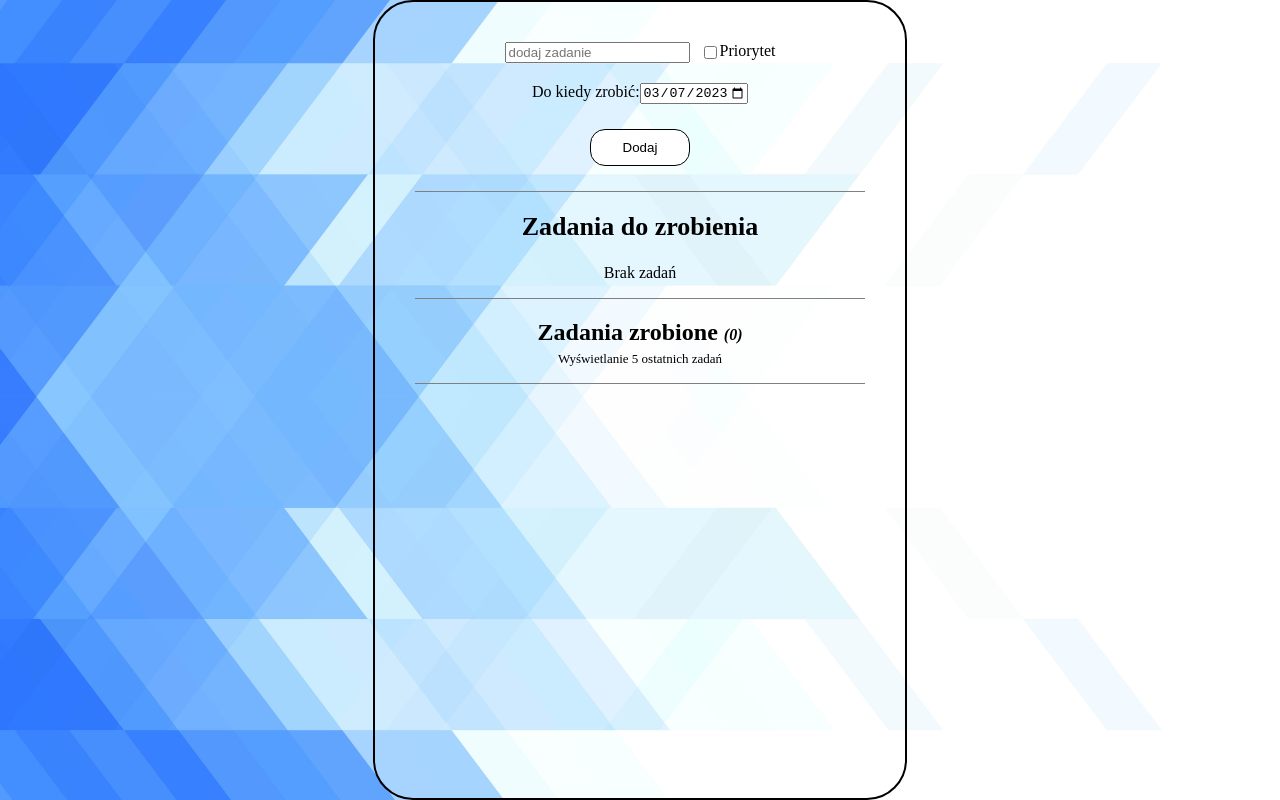
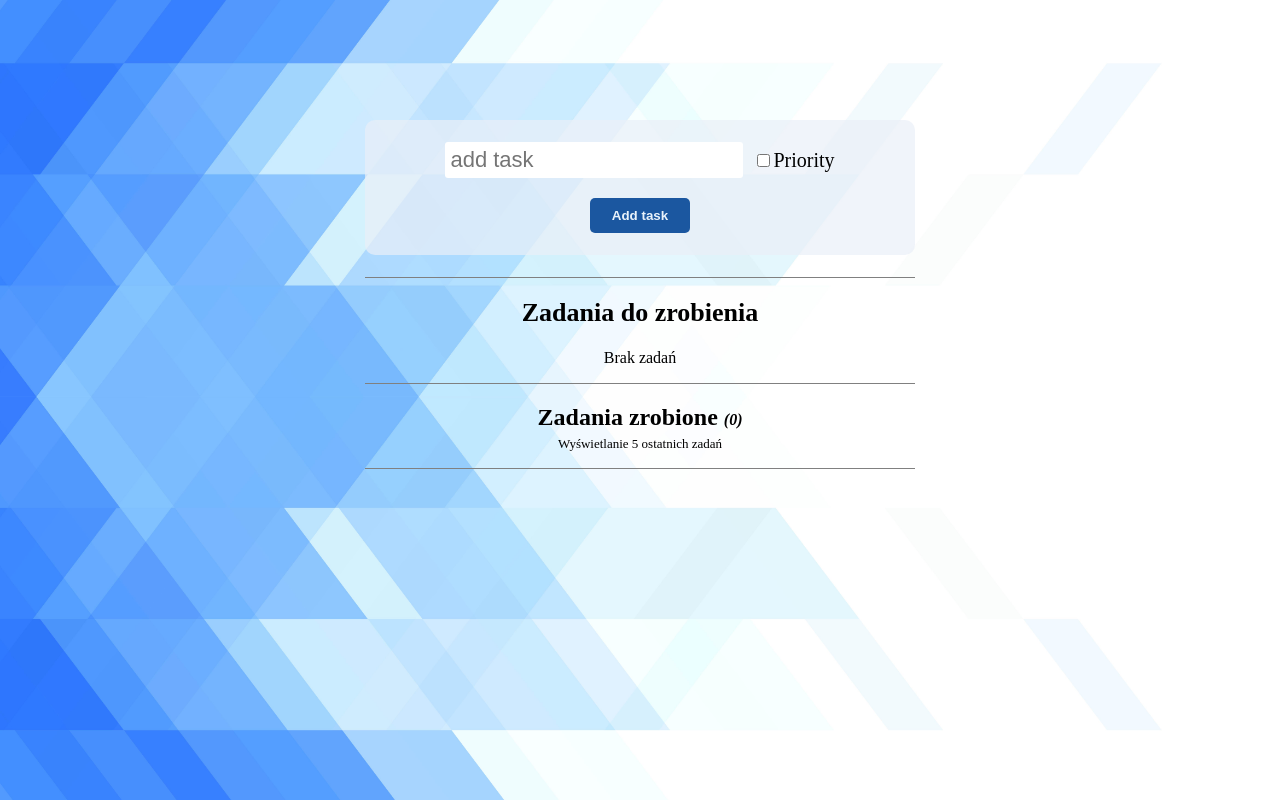
Before and after one commit to paulinaslabosz/todo-app, a React (Create React App) app: page / in a window 1280 px wide. Built offline with nearby package versions, Linux system fonts and the light colour scheme.

Commit message:
Styling: addTask component, delete date

```diff
--- a/src/components/AddTask.css
+++ b/src/components/AddTask.css
@@ -1,31 +1,41 @@
+form {
+    background-color: rgba(234, 240, 248, 0.7);
+    border-radius: 10px;
+    padding: 22px;
 
-
-label {
-display: flex;
-justify-content: center;
 }
 
 
+.input_addTask {
+    border-radius: 3px;
+    border: none;
+    font-size: 22px;
+    padding: 5px;
+}
+
+
+.priority {
+    margin-left: 10px;
+    display: flex;
+    align-items: center;
+    font-size: 20px;
+}
 .inlineWrapper {
     display: flex;
     justify-content: center;
     margin-bottom: 20px;
 }
 
-.priority {
-    margin-left: 10px;
-}
-
 
 button {
     display: block;
-    margin: 25px auto;
-    border: 1px solid black;
+    margin: auto;
+   border: none;
     padding: 10px;
-    border-radius: 15px;
+    border-radius: 5px;
+    background-color: rgb(27, 87, 160);
     width: 100px;
-    background-color: white;
+    font-weight: bold;
+    color: rgb(233, 242, 250);
+    cursor: pointer;
 }
- button:hover {
-    background-color: rgb(208, 211, 211);
- }
--- a/src/components/AddTask.js
+++ b/src/components/AddTask.js
@@ -48,11 +48,12 @@ class AddTask extends Component {
           <label htmlFor='addTask'>
             <input
               type='text'
-              placeholder='dodaj zadanie'
+              placeholder='add task'
               id='addTask'
               value={text}
               name='text'
               onChange={this.changeInput}
+              className='input_addTask'
             />
           </label>
 
@@ -64,23 +65,11 @@ class AddTask extends Component {
               name='priority'
               onChange={this.changeInput}
             />
-            Priorytet
+            Priority
           </label>
         </div>
-        <label htmlFor='date'>
-          Do kiedy zrobić:{' '}
-          <input
-            type='date'
-            id='date'
-            name='dateValue'
-            value={dateValue}
-            onChange={this.changeInput}
-            min={this.date}
-            max={maxDate}
-          />
-        </label>
 
-        <button>Dodaj</button>
+        <button>Add task</button>
       </form>
     );
   }
--- a/src/components/App.css
+++ b/src/components/App.css
@@ -1,8 +1,7 @@
 .app {
+  margin-top: 10vh;
+    width: 550px;
+    padding: 40px;
 
-    width: 450px;
-    padding: 40px;
-    border: 2px solid black;
-    border-radius: 40px;
 
 }
```
